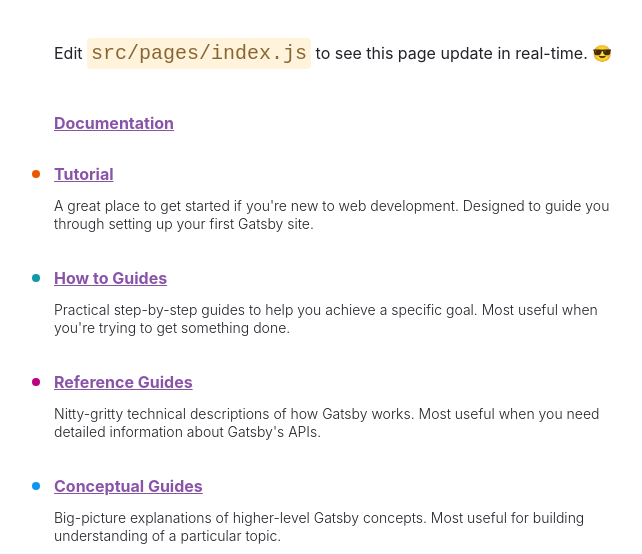
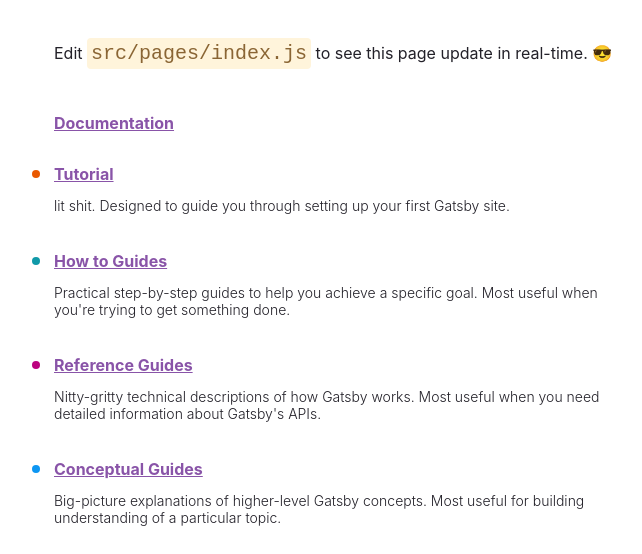
Before and after one commit to rochfordAnalyst/data_viz_final, a Gatsby site: page / in a window 1280 px wide. Shown: the part 243-797 px from the top of the page, without its empty margins (50-692 px from the left). Built offline with nearby package versions, Linux system fonts and the light colour scheme; Gatsby itself is replaced by a stand-in of ours.

Commit message:
newBUild

```diff
--- a/src/pages/index.js
+++ b/src/pages/index.js
@@ -84,7 +84,7 @@ const links = [
     text: "Tutorial",
     url: "https://www.gatsbyjs.com/docs/tutorial/",
     description:
-      "A great place to get started if you're new to web development. Designed to guide you through setting up your first Gatsby site.",
+      "lit shit. Designed to guide you through setting up your first Gatsby site.",
     color: "#E95800",
   },
   {
```
